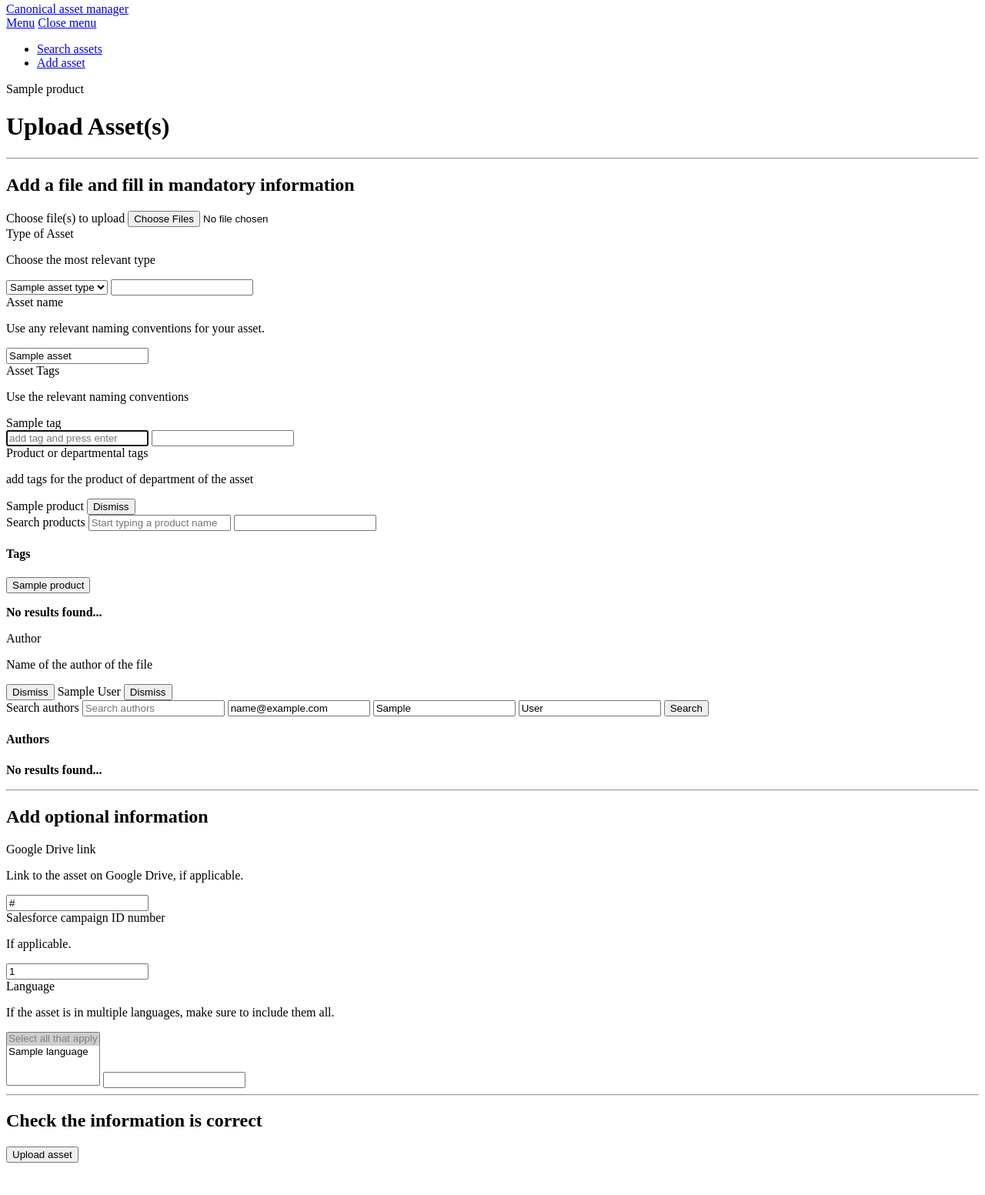
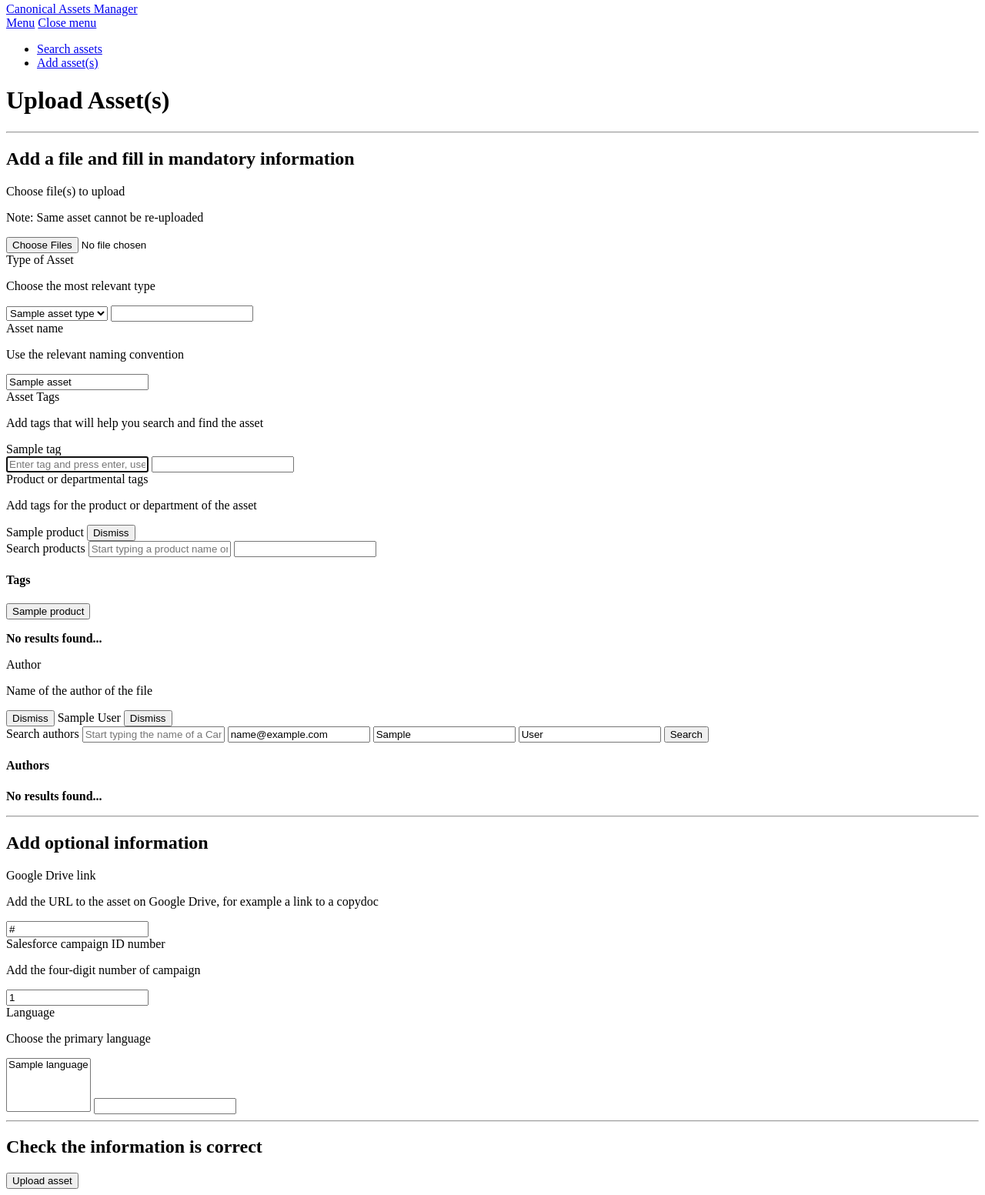
Before and after one commit to canonical/assets.ubuntu.com, a Python web app: template templates/create-update.html in a window 1280 px wide. Shown: the part 309-1862 px from the top of the page at 77% size. Before the commit the page ends 1820 px from the top, so only its background shows below. Run offline with Jinja, Linux system fonts and the light colour scheme; the template is opened without the code that fills it: most values are stand-ins (such as "Sample title", 1, 10 or a date in 2020).

Commit message:
fixing minor bugs

```diff
--- a/static/js/src/products-search.js
+++ b/static/js/src/products-search.js
@@ -231,7 +231,7 @@ function createChip(value, parent_chips_container) {
 
     const dismissButton = document.createElement("button");
     dismissButton.classList.add("p-chip__dismiss");
-    dismissButton.textContent = "×";
+    dismissButton.textContent = "Dismiss";
     dismissButton.addEventListener(
       "click",
       removeValueFromHiddenInput(value, input_field)
--- a/templates/_layout.html
+++ b/templates/_layout.html
@@ -34,7 +34,7 @@
                   alt=""
                 />
               </div>
-              <span class="p-navigation__logo-title">Canonical asset manager</span>
+              <span class="p-navigation__logo-title">Canonical Assets Manager</span>
             </a>
           </div>
           <a href="#navigation" class="p-navigation__toggle--open" title="menu"
@@ -54,9 +54,7 @@
               <a class="p-navigation__link" href="/manager">Search assets</a>
             </li>
             <li class="p-navigation__item">
-              <a class="p-navigation__link" href="/manager/create"
-                >Add asset</a
-              >
+              <a class="p-navigation__link" href="/manager/create">Add asset(s)</a>
             </li>
           </ul>
         </nav>
--- a/templates/create-update.html
+++ b/templates/create-update.html
@@ -5,7 +5,6 @@
 {% block content %}
 
 {% set is_update = request.path == "/manager/update" %}
-{{ asset.products[0].name }}
 <div class="p-strip">
   <form method="POST" enctype="multipart/form-data" id="create-update-asset">
     <div class="u-fixed-width">
@@ -38,13 +37,14 @@
                 <input type="checkbox" name="deprecated" {% if asset.deprecated %}checked{% endif %}>
               </div>
               {% else %}
-                <label class="p-heading--5 is-required">Choose file(s) to upload</label>
+                <label class="p-heading--5 u-no-margin--bottom">Choose file(s) to upload</label>
+                <p class="u-text--muted u-no-padding--top">Note: Same asset cannot be re-uploaded</p>
                 <input id="input-files" type="file" multiple name="assets" aria-label="Choose files to upload" required />
               {% endif %}
             </div>
             <div class="p-section--shallow">
               <div class="js-multiselect">
-                <label class="p-heading--5 u-no-margin--bottom is-required" id="asset-type">Type of Asset</label>
+                <label class="p-heading--5 u-no-margin--bottom" id="asset-type">Type of Asset</label>
                 <p class="u-text--muted u-no-padding--top">Choose the most relevant type</p>
                 <select id="asset-type-select" aria-label="Required field: Select asset type" required>
                   {% for asset_type in data.asset_types %}
@@ -59,8 +59,8 @@
             </div>
               <div class="p-section--shallow" data-name="assetName" tabindex="0">
                 <label class="p-heading--5 u-no-margin--bottom" id="asset-name">Asset name</label>
-                <p class="u-text--muted u-no-padding--top">Use any relevant naming conventions for your asset.</p>
-                <input type="text" id="name" name="name" aria-labelledby="asset-name" value="{% if asset %}{{ asset.name }}{% endif %}">
+                <p class="u-text--muted u-no-padding--top">Use the relevant naming convention</p>
+                <input type="text" id="name" name="name" placeholder="A name you could easily search for " aria-labelledby="asset-name" value="{% if asset %}{{ asset.name }}{% endif %}">
               </div>
               <div class="p-section--shallow" data-name="assetTags">
                 {% set existing_tags = [] %}
@@ -70,7 +70,7 @@
                   {% endfor %}
                 {% endif %}
                   <label class="p-heading--5 u-no-margin--bottom" id="asset-tags">Asset Tags</label>
-                  <p class="u-text--muted u-no-padding--top">Use the relevant naming conventions</p>
+                  <p class="u-text--muted u-no-padding--top">Add tags that will help you search and find the asset</p>
                   <div class="add-and-edit-chips">
                     <div class="added-chips">
                     {% for tag in existing_tags %}
@@ -78,7 +78,7 @@
                     {% endfor %}
                     </div>
                     <div class="add-chips-input">
-                      <input type="text" id="assets-chips-input" placeholder="add tag and press enter" autofocus />
+                      <input type="text" id="assets-chips-input" placeholder="Enter tag and press enter, use cross to remove" autofocus />
                       <input type="text" class="u-hide js-hidden-field" name="tags" value="">
                     </div>
                   </div>
@@ -92,7 +92,7 @@
                 {% endif %}
                 <div class="p-search-and-filter js-products-search" tabindex="0">
                   <label class="p-heading--5 u-no-margin--bottom" id="product-tags">Product or departmental tags</label>
-                  <p class="u-text--muted u-no-padding--top">add tags for the product of department of the asset</p>
+                  <p class="u-text--muted u-no-padding--top">Add tags for the product or department of the asset</p>
                   <div class="p-search-and-filter__search-container" aria-expanded="false">
                     {% for product in data.products %}
                       <span class="p-chip js-{{ product.slug }}-chip js-selected {% if product.slug not in existing_products %}u-hide{% endif %}" data-id="{{ product.slug }}">
@@ -102,7 +102,7 @@
                     {% endfor %}
                     <div class="p-search-and-filter__box" data-overflowing="false">
                       <label class="u-hide" for="search">Search products</label>
-                      <input autocomplete="off" class="p-search-and-filter__input js-search-input" id="search" placeholder="Start typing a product name" type="text" value="" aria-labelledby="product-tags">
+                      <input autocomplete="off" class="p-search-and-filter__input js-search-input" id="search" placeholder="Start typing a product name or Department" type="text" value="" aria-labelledby="product-tags">
                       <input type="text" class="u-hide js-hidden-field" name="products" value="">
                     </div>
                   </div>
@@ -140,7 +140,7 @@
                     {% endif %}
                     <div class="p-search-and-filter__box" data-overflowing="false">
                       <label class="u-hide" for="search">Search authors</label>
-                      <input autocomplete="off" class="p-search-and-filter__input js-authors-input" placeholder="Search authors" type="text" value="" aria-labelledby="author">
+                      <input autocomplete="off" class="p-search-and-filter__input js-authors-input" placeholder="Start typing the name of a Canonical Team-member" type="text" value="" aria-labelledby="author">
                       <input type="text" class="u-hide js-hidden-field-email" name="author_email" value="{% if asset and asset.author.email %}{{ asset.author.email }}{% endif %}">
                       <input type="text" class="u-hide js-hidden-field-firstname" name="author_first_name" value="{% if asset and asset.author.first_name %}{{ asset.author.first_name }}{% endif %}">
                       <input type="text" class="u-hide js-hidden-field-lastname" name="author_last_name" value="{% if asset and asset.author.last_name %}{{ asset.author.last_name }}{% endif %}">
@@ -176,22 +176,21 @@
         <div class="col">
           <div class="p-section--shallow" data-name="googleDriveLink">
             <label class="p-heading--5 u-no-margin--bottom">Google Drive link</label>
-            <p class="u-text--muted u-no-padding--top">Link to the asset on Google Drive, if applicable.</p>
-            <input type="text" id="google-drive-link" name="google_drive_link" placeholder="Link" value="{% if asset and asset.google_drive_link %}{{ asset.google_drive_link }}{% endif %}">
+            <p class="u-text--muted u-no-padding--top">Add the URL to the asset on Google Drive, for example a link to a copydoc</p>
+            <input type="text" id="google-drive-link" name="google_drive_link" placeholder="If applicable" value="{% if asset and asset.google_drive_link %}{{ asset.google_drive_link }}{% endif %}">
           </div>
           <div class="p-section--shallow" data-name="salesforceCampaignId">
             <label class="p-heading--5 u-no-margin--bottom">Salesforce campaign ID number</label>
-            <p class="u-text--muted u-no-padding--top">If applicable.</p>
-            <input type="text" id="salesforce-campaign-id-number" name="salesforce_campaign_id" placeholder="Number" value="{% if asset and asset.salesforce_campaign_id %}{{ asset.salesforce_campaign_id }}{% endif %}">
+            <p class="u-text--muted u-no-padding--top">Add the four-digit number of campaign</p>
+            <input type="text" id="salesforce-campaign-id-number" name="salesforce_campaign_id" placeholder="If Applicable" value="{% if asset and asset.salesforce_campaign_id %}{{ asset.salesforce_campaign_id }}{% endif %}">
           </div>
           <div class="p-section--shallow js-multiselect" data-name="language">
             <label class="p-heading--5 u-no-margin--bottom" id="language">Language</label>
-            <p class="u-text--muted u-no-padding--top">If the asset is in multiple languages, make sure to include them all.</p>
+            <p class="u-text--muted u-no-padding--top">Choose the primary language</p>
             <select
             id="language-select"
             aria-labelledby="language"
             multiple>
-              <option value="" disabled="disabled" selected="">Select all that apply</option>
               {% for language in data.languages %}
                 <option value="{{ language.name }}" {% if asset and language.name in asset.language %}selected{% endif %} {% if language.name == "-" %}disabled{% endif %}>
                   {{ language.name }}
--- a/webapp/services.py
+++ b/webapp/services.py
@@ -284,7 +284,9 @@ class AssetService:
         )
         db_session.add(author)
         db_session.commit()
-        return
+        return (
+            db_session.query(Author).filter_by(email=author["email"]).first()
+        )
 
     def normalize_tag_name(self, tag_name):
         return tag_name.strip().lower()
```
